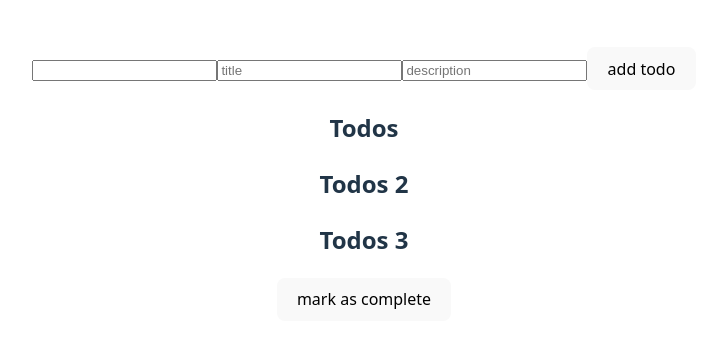
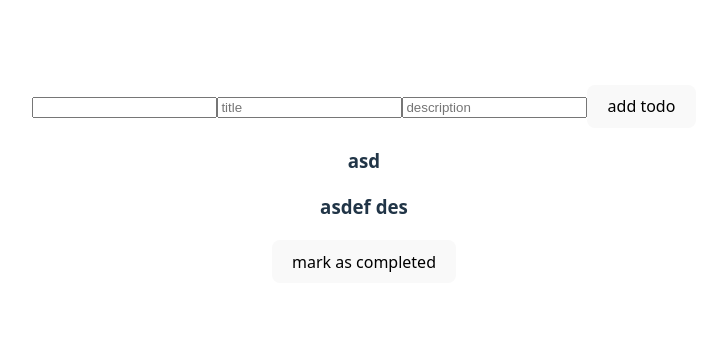
Before and after one commit to Syedhassan1212/Todo-FullStack, a React (Vite) app in the folder frontend/: page / in a window 1280 px wide. Shown: the part 216-560 px from the top of the page, without its empty margins (276-982 px from the left). Built offline with nearby package versions, Linux system fonts and the light colour scheme; no server answers.

Commit message:
connected frontend with backend

```diff
--- a/frontend/src/App.jsx
+++ b/frontend/src/App.jsx
@@ -1,17 +1,26 @@
 import { useState } from 'react'
-import reactLogo from './assets/react.svg'
-import viteLogo from '/vite.svg'
 import './App.css'
 import { CreateTodo } from './components/CreateTodo.jsx'
 import { Todos } from './components/Todos.jsx'
 function App() {
 
-
+const [todos , setTodos] = useState([]);
+fetch("htt[//localhost:3000/todos")
+.then(async function(){
+  const json = await resizeBy.json();
+setTodos(json.todos)
+})
   return (
 
       <div>
 <CreateTodo></CreateTodo>
-<Todos></Todos>
+<Todos todos={[
+  {
+  title: "asd",
+  description: "asdef des" ,
+  completed : false
+  }
+]} ></Todos>
   </div>
 
   )
--- a/frontend/src/components/Todos.jsx
+++ b/frontend/src/components/Todos.jsx
@@ -1,9 +1,12 @@
-export function Todos(){
+export function Todos( {todos} ){
+    return <div> {todos.map(function(todo){
     return <div>
-        <h2>Todos</h2>
-        <h2>Todos 2</h2>
-        <h2>Todos 3</h2>
-        <button>mark as complete</button>
+        <h3>{todo.title}</h3>
+        <h3>{todo.description}</h3>
+        <button>{todo.completed == true ? "completed" : "mark as completed"}</button>
+    </div>
+})}
 
-    </div>
+
+</div>
 }
```
Also changed, not shown: 1 other file (tests, documents, lock files or other folders).
